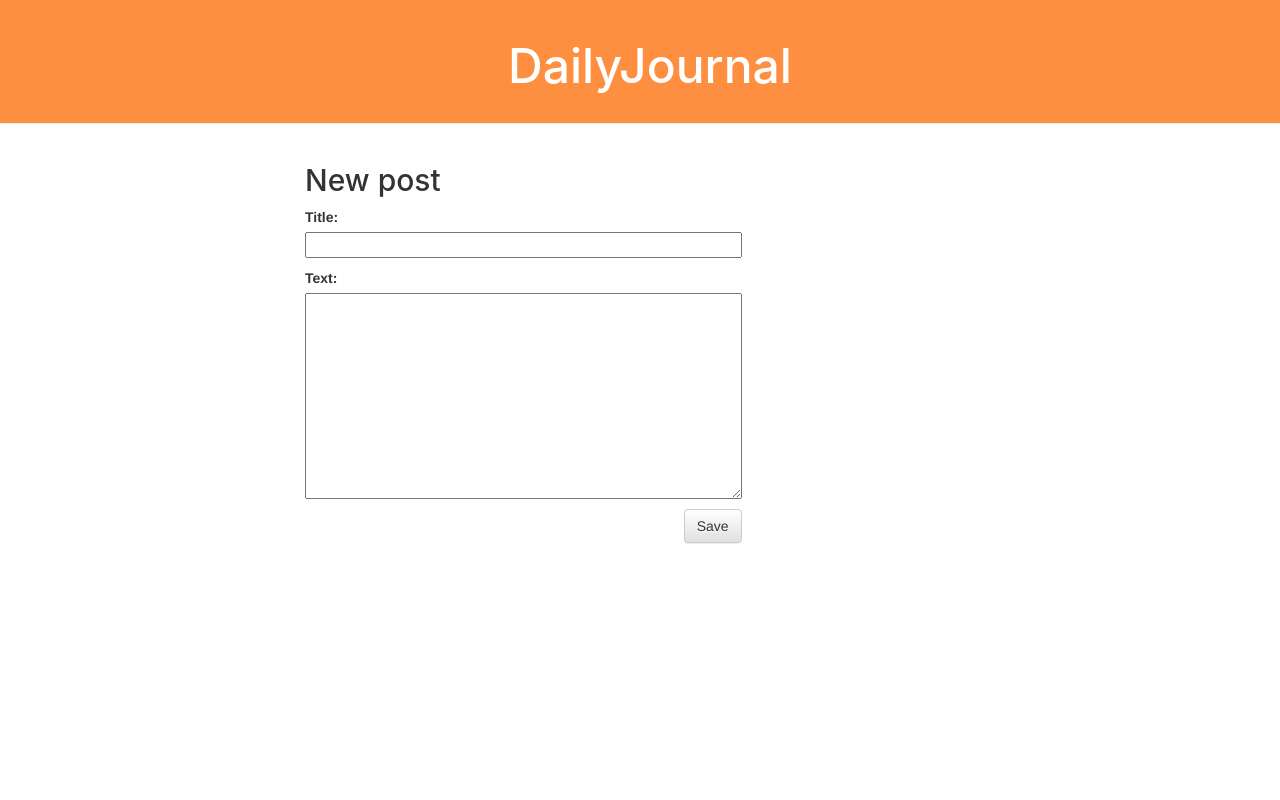
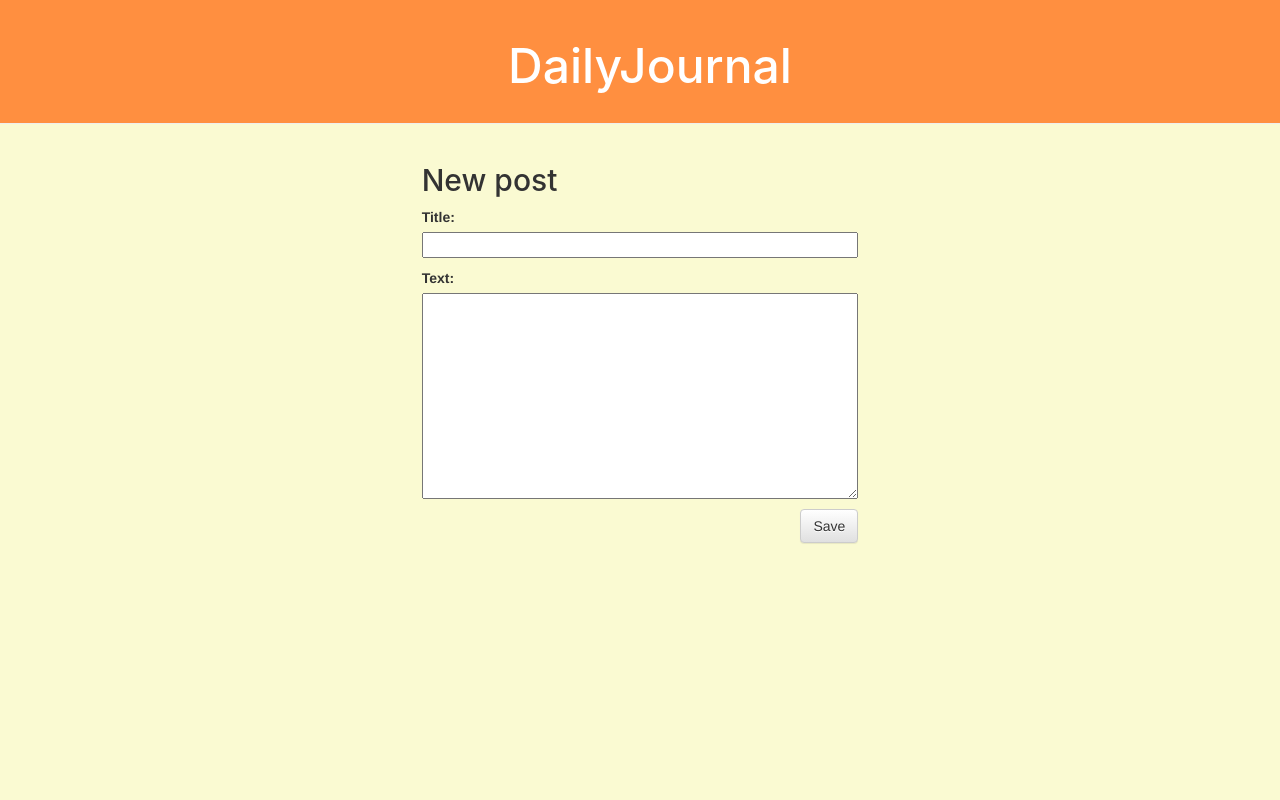
Before and after one commit to Newton-Figueiredo/my-first-blog, a Django app: page /post/new/ in a window 1280 px wide. Run offline with Django 3.2, Linux system fonts and the light colour scheme; some libraries are stand-ins or nearby versions.

Commit message:
editando o site para o que vitao me pedio - 02

```diff
--- a/blog/static/css/blog.css
+++ b/blog/static/css/blog.css
@@ -3,6 +3,9 @@ h1 a, h2 a {
      font-family: -apple-system,BlinkMacSystemFont,"Segoe UI",Roboto,Oxygen-Sans,Ubuntu,Cantarell,"Fira Sans","Droid Sans","Helvetica Neue",Helvetica,"ヒラギノ角ゴ Pro W3","Hiragino Kaku Gothic Pro",メイリオ,Meiryo,"ＭＳ Ｐゴシック",Arial,sans-serif,"Apple Color Emoji","Segoe UI Emoji","Segoe UI Symbol";
 }
 
+body {
+  background-color: #fafad2;
+}
 
 .page-header {
     background-color: #ff8f40;
@@ -58,7 +61,9 @@ h1, h2, h3, h4 {
 
 	margin-left: auto;
     margin-right: auto;
-    width: 50em
+    width: 50em;
+    display: flex;
+    justify-content: center;
 }
 
 }
```
